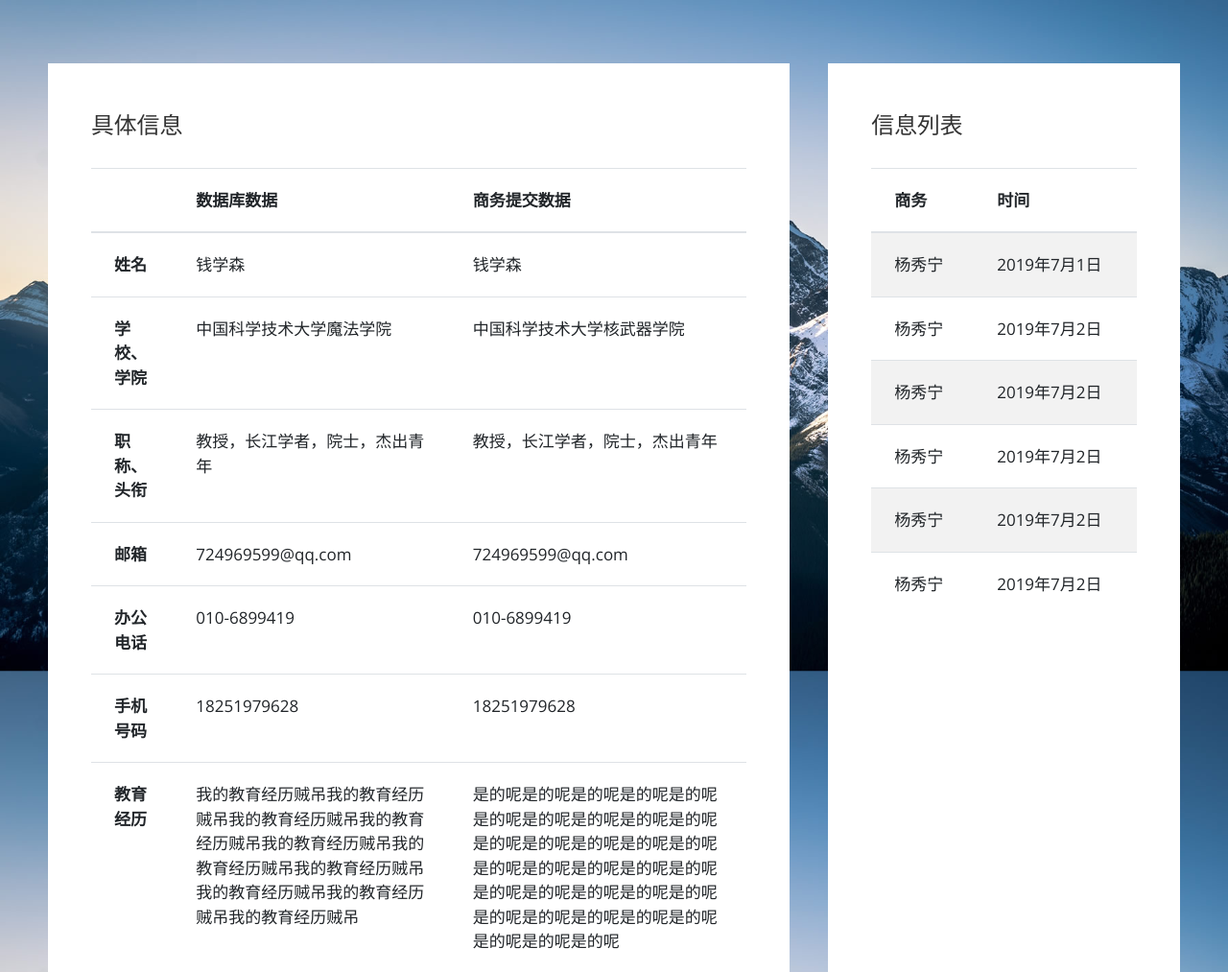
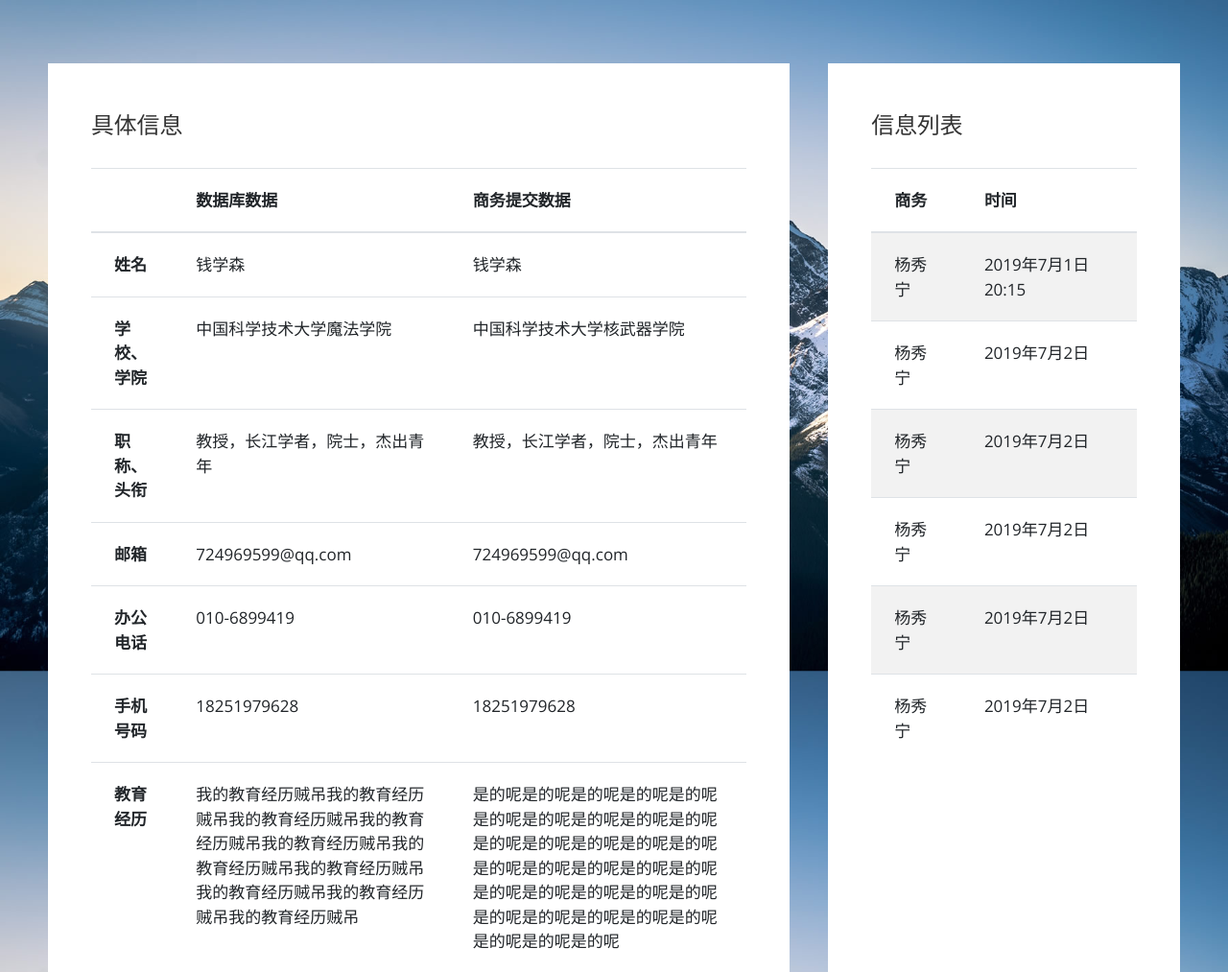
Before and after one commit to zhangshuo1996/SLX_background_admin, a Flask app: template web_admin/templates/teacher_info.html in a window 1280 px wide. Shown: the part 154-1167 px from the top of the page at 96% size. Run offline with Flask 2, Linux system fonts and the light colour scheme; the template is opened without the code that fills it, so the values that code supplies are empty; the visitor is signed in with stand-in values (Sample User, id 1); some libraries are stand-ins or nearby versions.

Commit message:
再次提交teacher_info.html

```diff
--- a/web_admin/templates/teacher_info.html
+++ b/web_admin/templates/teacher_info.html
@@ -77,7 +77,7 @@
   <tbody>
     <tr>
       <td>杨秀宁</td>
-      <td>2019年7月1日</td>
+      <td>2019年7月1日20:15</td>
     </tr>
     <tr>
       <td>杨秀宁</td>
```
